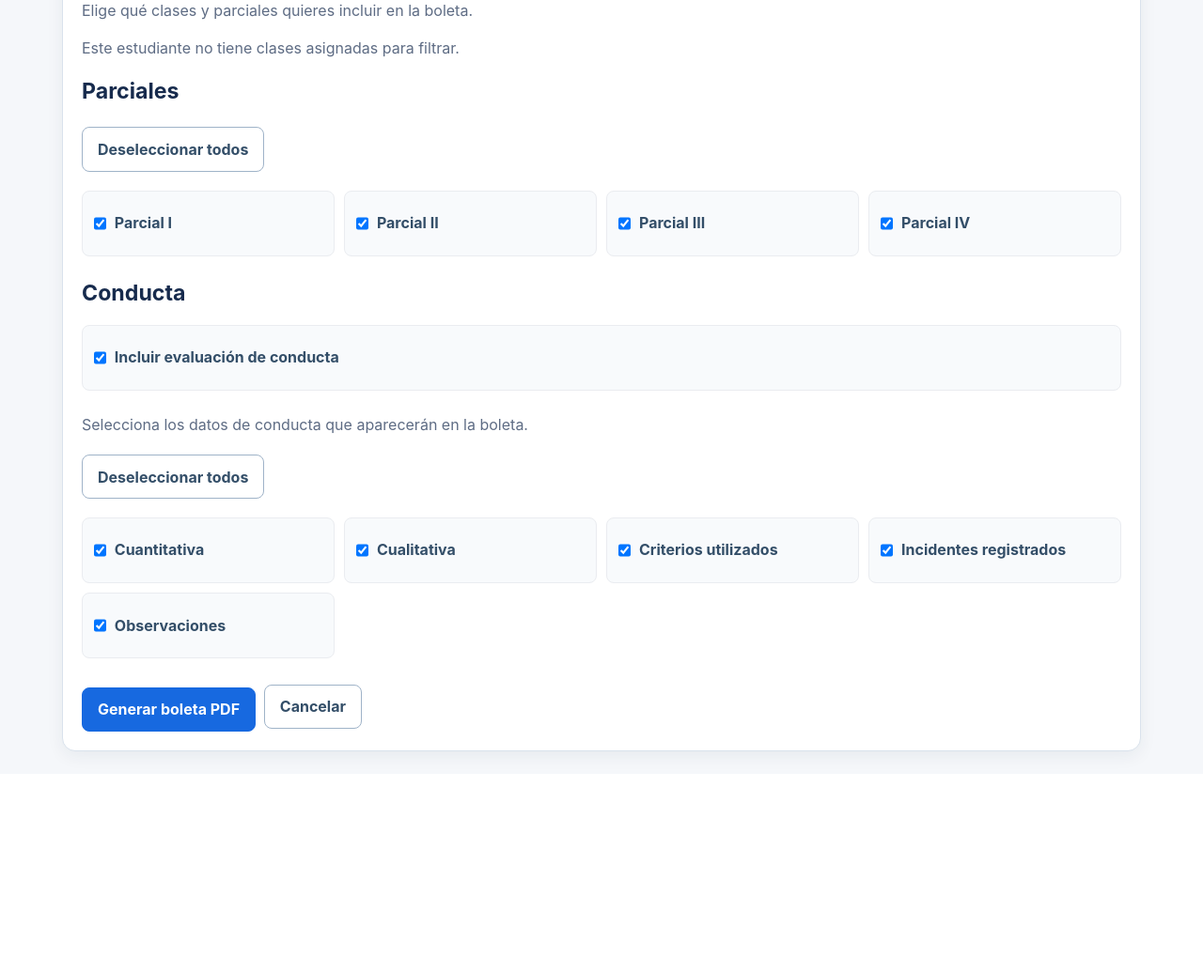
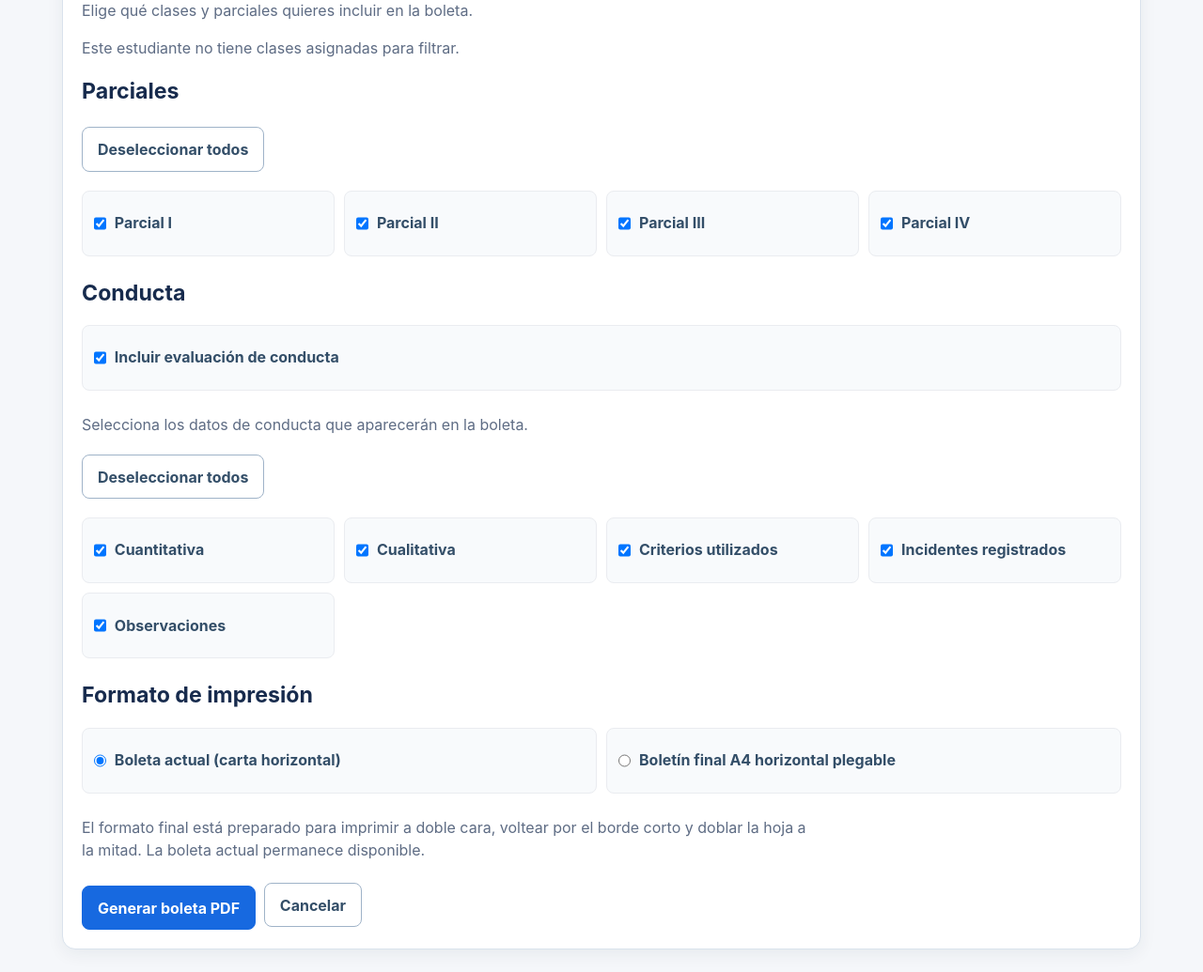
Before and after one commit to ciprianotoor/notas-estudiantes, a Flask app: page /reports/1/pdf in a window 1280 px wide. Shown: the part 293-1328 px from the top of the page at 94% size. Before the commit the page ends 1106 px from the top, so only its background shows below. Run offline with Flask 3, Linux system fonts and the light colour scheme; the visitor is signed in with stand-in values (Sample User, id 1); data comes from the database, SQL or seed files in the repository; data that the repository does not hold is empty.

Commit message:
Agregar boletin final A4 plegable opcional

```diff
--- a/app.py
+++ b/app.py
@@ -7,7 +7,7 @@ from datetime import datetime
 from functools import wraps
 from flask import Flask, flash, make_response, redirect, render_template, request, send_file, session, url_for
 from openpyxl import Workbook, load_workbook
-from reportlab.lib.pagesizes import landscape, letter
+from reportlab.lib.pagesizes import A4, landscape, letter
 from reportlab.lib.styles import ParagraphStyle, getSampleStyleSheet
 from reportlab.lib.enums import TA_CENTER
 from reportlab.lib.units import inch
@@ -2996,6 +2996,7 @@ def teacher_pdf(student_id):
             [student_id],
             requested_partials(request.args),
             selected_class_ids=selected_class_ids if request.args.get("class_filter") == "1" else None,
+            final_format=request.args.get("format") == "final",
         )
     with db() as connection:
         student = connection.execute(
@@ -3045,6 +3046,7 @@ def teacher_student_pdf(student_id):
         selected_partials,
         selected_class_ids=selected_class_ids if has_class_filter else None,
         conduct_options=requested_conduct_options(request.form),
+        final_format=request.form.get("format") == "final",
     )
 
 
@@ -3078,6 +3080,7 @@ def teacher_selected_pdf():
         selected_partials,
         selected_class_ids=selected_class_ids if has_class_filter else None,
         conduct_options=requested_conduct_options(request.form),
+        final_format=request.form.get("format") == "final",
     )
 
 
@@ -3224,7 +3227,7 @@ def pdf_cell(value, style):
     return Paragraph(text, style)
 
 
-def make_pdf(student_ids, selected_partials, selected_class_ids=None, conduct_options=None):
+def make_pdf(student_ids, selected_partials, selected_class_ids=None, conduct_options=None, final_format=False):
     conduct_options = conduct_options or {
         "include": True,
         "fields": set(CONDUCT_DETAIL_FIELDS),
@@ -3268,7 +3271,9 @@ def make_pdf(student_ids, selected_partials, selected_class_ids=None, conduct_op
     for row in conduct_rows:
         conduct_by_student.setdefault(row["student_id"], {})[row["partial"]] = dict(row)
     fallback_settings = settings(); output = io.BytesIO()
-    document = SimpleDocTemplate(output, pagesize=landscape(letter), rightMargin=.45*inch, leftMargin=.45*inch, topMargin=.4*inch, bottomMargin=.4*inch)
+    page_size = landscape(A4) if final_format else landscape(letter)
+    margin = .28 * inch if final_format else .45 * inch
+    document = SimpleDocTemplate(output, pagesize=page_size, rightMargin=margin, leftMargin=margin, topMargin=.32*inch if final_format else .4*inch, bottomMargin=.32*inch if final_format else .4*inch)
     styles = getSampleStyleSheet()
     for style in styles.byName.values():
         style.fontName = PDF_FONT
@@ -3277,8 +3282,8 @@ def make_pdf(student_ids, selected_partials, selected_class_ids=None, conduct_op
     styles["Heading3"].fontName = PDF_FONT_BOLD
     center_style = ParagraphStyle("center", parent=styles["Normal"], alignment=TA_CENTER)
     story = []
-    available_width = landscape(letter)[0] - document.leftMargin - document.rightMargin
-    cell_style = ParagraphStyle("pdf_cell", parent=styles["Normal"], fontSize=7, leading=8, splitLongWords=1)
+    available_width = page_size[0] - document.leftMargin - document.rightMargin
+    cell_style = ParagraphStyle("pdf_cell", parent=styles["Normal"], fontSize=6.5 if final_format else 7, leading=7.2 if final_format else 8, splitLongWords=1)
     centered_cell_style = ParagraphStyle("pdf_centered_cell", parent=cell_style, alignment=TA_CENTER)
     header_cell_style = ParagraphStyle("pdf_header_cell", parent=centered_cell_style, fontName=PDF_FONT_BOLD, textColor="white")
     header_style = TableStyle([("BACKGROUND", (0,0), (-1,0), "#17365d"), ("TEXTCOLOR", (0,0), (-1,0), "white"), ("GRID", (0,0), (-1,-1), .5, "#b7c3d0"), ("ALIGN", (0,0), (-1,0), "LEFT"), ("ALIGN", (1,1), (-1,-1), "CENTER"), ("VALIGN", (0,0), (-1,-1), "MIDDLE"), ("FONTSIZE", (0,0), (-1,-1), 8), ("PADDING", (0,0), (-1,-1), 5)])
@@ -3308,8 +3313,9 @@ def make_pdf(student_ids, selected_partials, selected_class_ids=None, conduct_op
         subject_names_list = sorted({subject_names.get(sid, "General") if sid else "General" for sid in report_subject_ids})
         subject_label = ", ".join(subject_names_list) if subject_names_list else "Sin materias registradas"
         partials_label = ", ".join(partial_name(p) for p in selected_partials) if selected_partials else "Ningún parcial"
-        report_title = ParagraphStyle("report_title", parent=styles["Heading2"], alignment=TA_CENTER, fontName=PDF_FONT_BOLD, fontSize=16, leading=19)
-        story += [Paragraph(current["school_name"], styles["Title"]), Paragraph("BOLETÍN (REPORTE ACADÉMICO)", report_title), Paragraph(f"Docente: {current['teacher_name']} · Grupo: {student['group_name'] or current['group_name']} · Estudiante: {student['name']} · Código: {student['code']}", styles["Normal"]), Paragraph(f"Materias: {subject_label}", styles["Normal"]), Paragraph(f"Parciales incluidos: {partials_label}", styles["Normal"]), Spacer(1, 10)]
+        report_title = ParagraphStyle("report_title", parent=styles["Heading2"], alignment=TA_CENTER, fontName=PDF_FONT_BOLD, fontSize=14 if final_format else 16, leading=17 if final_format else 19)
+        title_text = "BOLETÍN FINAL - FORMATO A4 PLEGABLE" if final_format else "BOLETÍN (REPORTE ACADÉMICO)"
+        story += [Paragraph(current["school_name"], styles["Title"]), Paragraph(title_text, report_title), Paragraph(f"Docente: {current['teacher_name']} · Grupo: {student['group_name'] or current['group_name']} · Estudiante: {student['name']} · Código: {student['code']}", styles["Normal"]), Paragraph(f"Materias: {subject_label}", styles["Normal"]), Paragraph(f"Parciales incluidos: {partials_label}", styles["Normal"]), Spacer(1, 7 if final_format else 10)]
         conduct_entries = conduct_by_student.get(student["id"], {})
         if not conduct_entries and student["conduct_score"] is not None:
             conduct_entries[1] = {"quantitative": student["conduct_score"], "qualitative": student["conduct"] or "Sin registrar", "criteria": student["conduct_criteria"], "incidents": student["conduct_incidents"], "observations": student["observations"]}
@@ -3475,8 +3481,26 @@ def make_pdf(student_ids, selected_partials, selected_class_ids=None, conduct_op
         else:
             story += [Paragraph("No se seleccionaron parciales para incluir en el total.", styles["Normal"])]
         story += [Paragraph(f"Criterios evaluativos: {current['evaluation_criteria'] or 'No registrados'}", styles["Normal"]), Spacer(1, 6), Paragraph("Reglas de evaluación", styles["Heading3"]), Paragraph(rules, styles["Normal"]), Spacer(1, 28), Paragraph("______________________________                         ______________________________", center_style), Paragraph("Firma del docente                                                        Firma del estudiante/tutor", center_style)]
-    document.build(story); output.seek(0)
-    return send_file(output, mimetype="application/pdf", as_attachment=True, download_name="reportes-academicos.pdf")
+    def booklet_page(canvas, doc):
+        if not final_format:
+            return
+        canvas.saveState()
+        canvas.setStrokeColorRGB(.72, .76, .82)
+        canvas.setDash(3, 3)
+        canvas.line(page_size[0] / 2, 0, page_size[0] / 2, page_size[1])
+        canvas.setDash()
+        canvas.setFont(PDF_FONT, 6)
+        canvas.setFillColorRGB(.35, .4, .48)
+        canvas.drawCentredString(page_size[0] / 4, 10, "CARA EXTERIOR / INTERIOR - DOBLAR AL CENTRO")
+        canvas.drawCentredString(page_size[0] * 3 / 4, 10, "BOLETÍN FINAL")
+        canvas.restoreState()
+    if final_format:
+        document.build(story, onFirstPage=booklet_page, onLaterPages=booklet_page)
+    else:
+        document.build(story)
+    output.seek(0)
+    filename = "boletin-final-a4-plegable.pdf" if final_format else "reportes-academicos.pdf"
+    return send_file(output, mimetype="application/pdf", as_attachment=True, download_name=filename)
 
 
 init_db()
--- a/templates/report_options.html
+++ b/templates/report_options.html
@@ -49,6 +49,12 @@
       <label><input type="checkbox" name="conduct_field" value="incidents" checked> Incidentes registrados</label>
       <label><input type="checkbox" name="conduct_field" value="observations" checked> Observaciones</label>
     </div>
+    <h2>Formato de impresión</h2>
+    <div class="selection-list">
+      <label><input type="radio" name="format" value="standard" checked> Boleta actual (carta horizontal)</label>
+      <label><input type="radio" name="format" value="final"> Boletín final A4 horizontal plegable</label>
+    </div>
+    <p class="muted">El formato final está preparado para imprimir a doble cara, voltear por el borde corto y doblar la hoja a la mitad. La boleta actual permanece disponible.</p>
     <div class="actions">
       <button type="submit">Generar boleta PDF</button>
       <a class="button secondary" href="{{ url_for('grades', student_id=student.id) }}">Cancelar</a>
```
